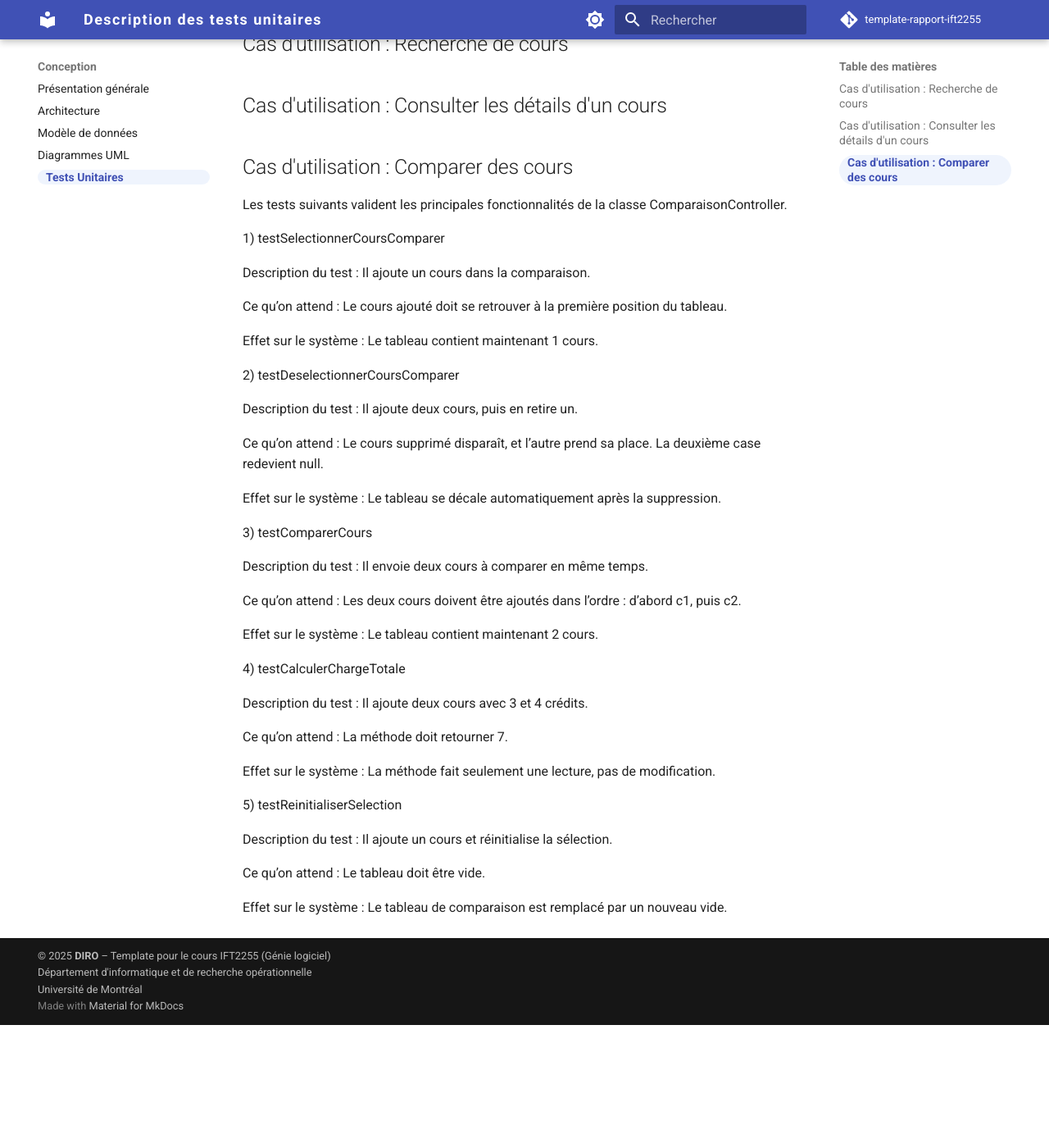
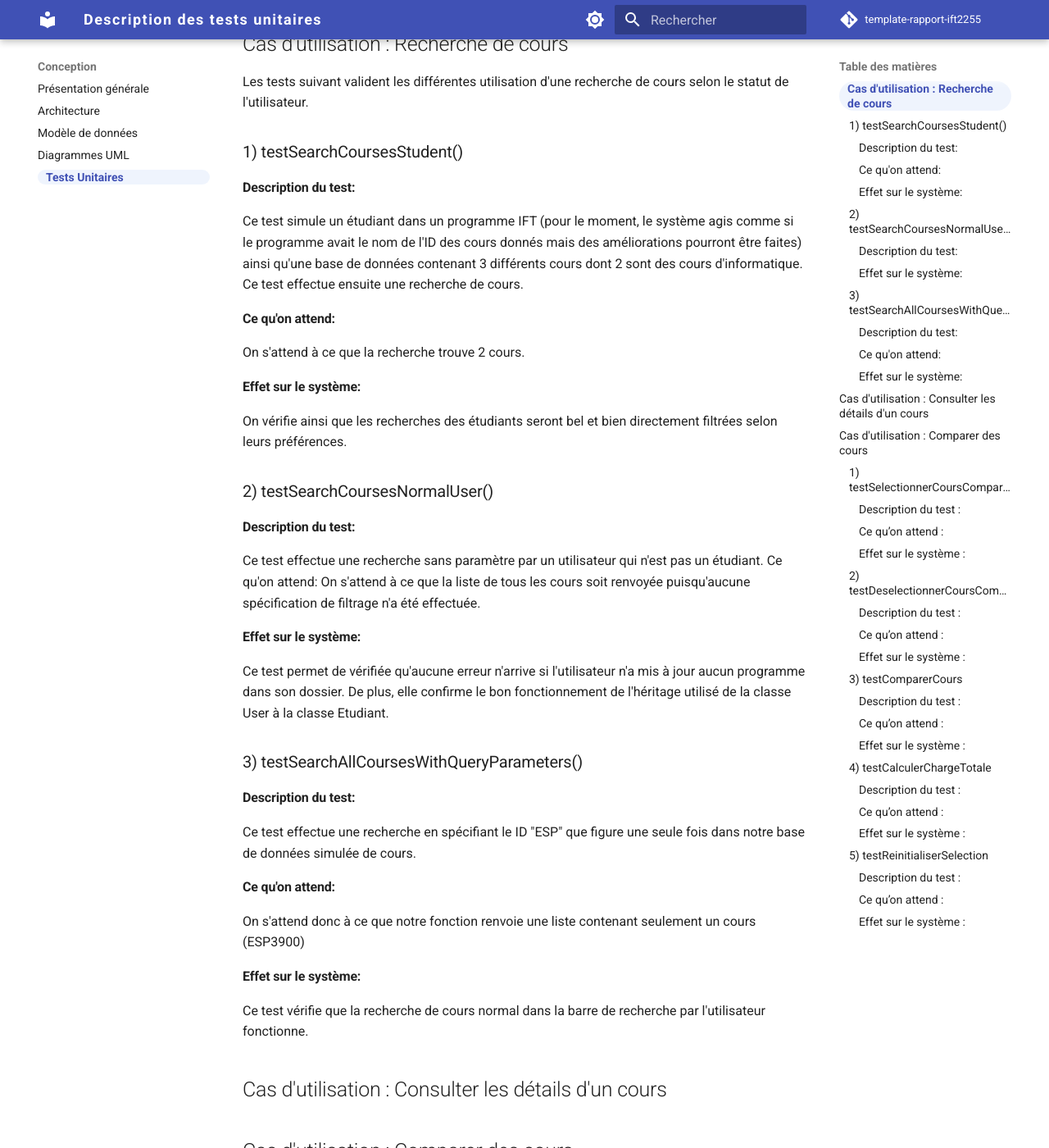
Before and after one commit to jujutheriault/IFT2255_Devoir1, an MkDocs documentation site: the page built from docs/conception/tests.md, in a window 1280 px wide and 1400 px high, scrolled down 192 px. Shown: the whole window at 82% size. Built offline with MkDocs 1.6.1 and Material for MkDocs 9.7.7, drawn with Linux system fonts in a browser that asks for light colours; comment, search, counter and statistics services are not loaded; before the commit the page ends 1442 px from its top, so only the background shows below that; some of the changed text lies outside the part shown.

Commit message:
test unitaire rechercher cours

```diff
--- a/docs/conception/tests.md
+++ b/docs/conception/tests.md
@@ -5,6 +5,47 @@ title: Description des tests unitaires
 # Effets attendus + effets de bord des tests
 
 ## Cas d'utilisation : Recherche de cours
+Les tests suivant valident les différentes utilisation d'une recherche de cours selon le statut de l'utilisateur.
+
+### 1) testSearchCoursesStudent()
+
+#### Description du test:
+
+Ce test simule un étudiant dans un programme IFT (pour le moment, le système agis comme si le programme avait le nom de l'ID des cours donnés mais des améliorations pourront être faites) ainsi qu'une base de données contenant 3 différents cours dont 2 sont des cours d'informatique. Ce test effectue ensuite une recherche de cours.
+
+#### Ce qu'on attend:
+
+On s'attend à ce que la recherche trouve 2 cours.
+
+#### Effet sur le système:
+
+On vérifie ainsi que les recherches des étudiants seront bel et bien directement filtrées selon leurs préférences.
+
+### 2) testSearchCoursesNormalUser()
+
+#### Description du test:
+
+Ce test effectue une recherche sans paramètre par un utilisateur qui n'est pas un étudiant.
+Ce qu'on attend:
+On s'attend à ce que la liste de tous les cours soit renvoyée puisqu'aucune spécification de filtrage n'a été effectuée.
+
+#### Effet sur le système:
+Ce test permet de vérifiée qu'aucune erreur n'arrive si l'utilisateur n'a mis à jour aucun programme dans son dossier. De plus, elle confirme le bon fonctionnement de l'héritage utilisé de la classe User à la classe Etudiant.
+
+### 3) testSearchAllCoursesWithQueryParameters()
+
+#### Description du test:
+
+Ce test effectue une recherche en spécifiant le ID "ESP" que figure une seule fois dans notre base de données simulée de cours.
+
+#### Ce qu'on attend:
+
+On s'attend donc à ce que notre fonction renvoie une liste contenant seulement un cours (ESP3900)
+
+#### Effet sur le système:
+
+Ce test vérifie que la recherche de cours normal dans la barre de recherche par l'utilisateur fonctionne.
+
 
 ## Cas d'utilisation : Consulter les détails d'un cours
 
@@ -12,58 +53,58 @@ title: Description des tests unitaires
 
 Les tests suivants valident les principales fonctionnalités de la classe ComparaisonController.
 
-1) testSelectionnerCoursComparer
+### 1) testSelectionnerCoursComparer
 
-Description du test :
+#### Description du test :
 Il ajoute un cours dans la comparaison.
 
-Ce qu’on attend :
+#### Ce qu’on attend :
 Le cours ajouté doit se retrouver à la première position du tableau.
 
-Effet sur le système :
+#### Effet sur le système :
 Le tableau contient maintenant 1 cours.
 
-2) testDeselectionnerCoursComparer
+### 2) testDeselectionnerCoursComparer
 
-Description du test :
+#### Description du test :
 Il ajoute deux cours, puis en retire un.
 
-Ce qu’on attend :
+#### Ce qu’on attend :
 Le cours supprimé disparaît, et l’autre prend sa place.
 La deuxième case redevient null.
 
-Effet sur le système :
+#### Effet sur le système :
 Le tableau se décale automatiquement après la suppression.
 
-3) testComparerCours
+### 3) testComparerCours
 
-Description du test :
+#### Description du test :
 Il envoie deux cours à comparer en même temps.
 
-Ce qu’on attend :
+#### Ce qu’on attend :
 Les deux cours doivent être ajoutés dans l’ordre : d’abord c1, puis c2.
 
-Effet sur le système :
+#### Effet sur le système :
 Le tableau contient maintenant 2 cours.
 
-4) testCalculerChargeTotale
+### 4) testCalculerChargeTotale
 
-Description du test :
+#### Description du test :
 Il ajoute deux cours avec 3 et 4 crédits.
 
-Ce qu’on attend :
+#### Ce qu’on attend :
 La méthode doit retourner 7.
 
-Effet sur le système :
+#### Effet sur le système :
 La méthode fait seulement une lecture, pas de modification.
 
-5) testReinitialiserSelection
+### 5) testReinitialiserSelection
 
-Description du test :
+#### Description du test :
 Il ajoute un cours et réinitialise la sélection.
 
-Ce qu’on attend :
+#### Ce qu’on attend :
 Le tableau doit être vide.
 
-Effet sur le système :
+#### Effet sur le système :
 Le tableau de comparaison est remplacé par un nouveau vide.
```
